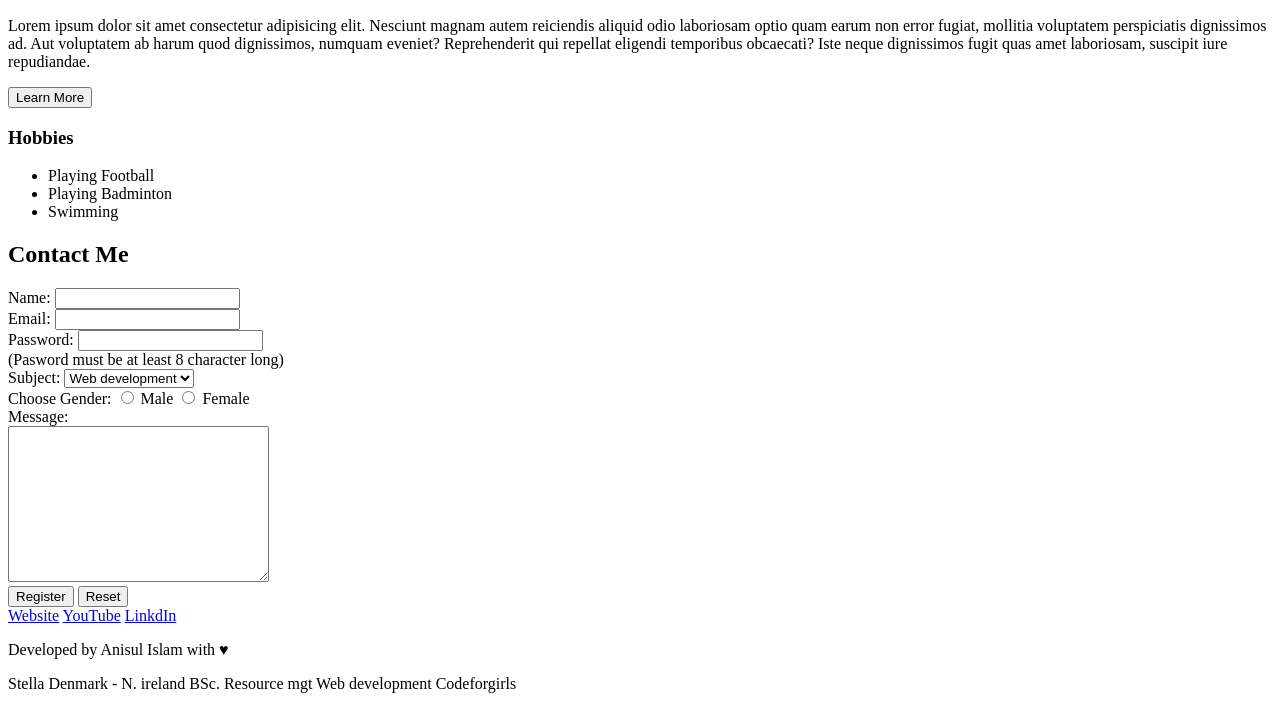
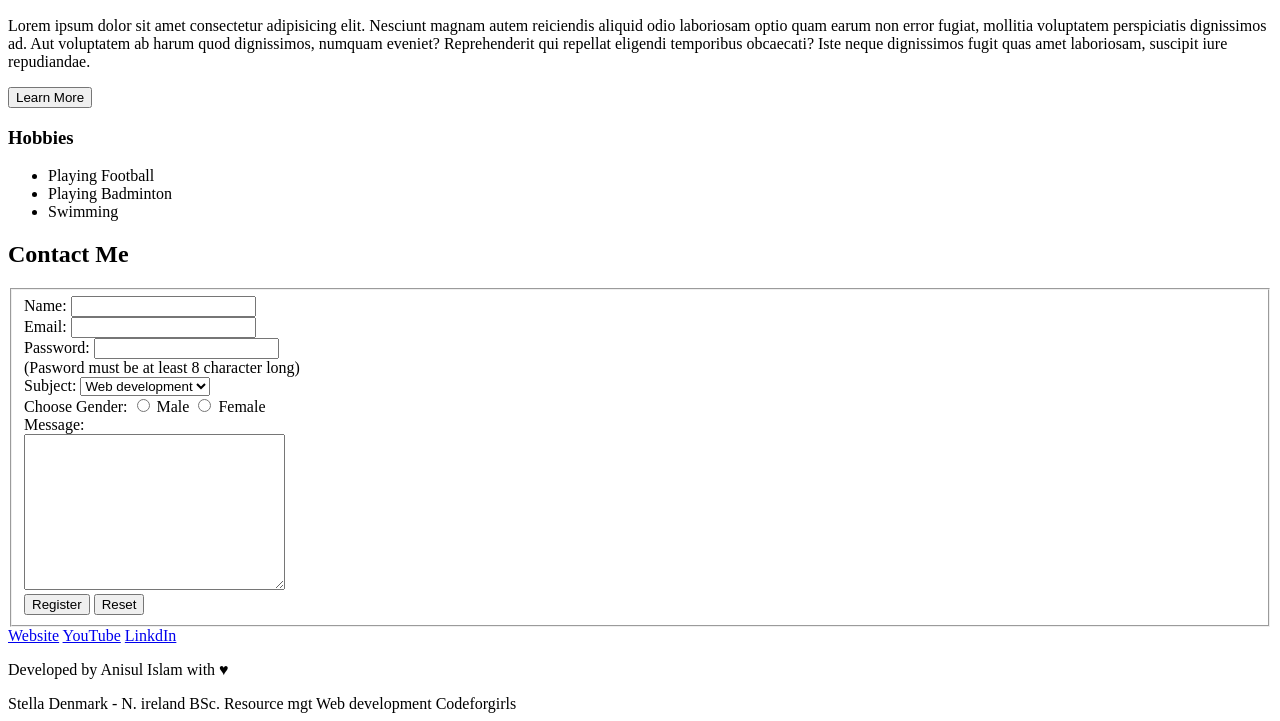
Before and after one commit to Integrify-Finland/int-fs7-accessibility, a plain HTML site: page index.html in a window 1280 px wide. Shown: the part 501-1222 px from the top of the page. Drawn offline with Linux system fonts and the light colour scheme.

Commit message:
Khuzista

```diff
--- a/index.html
+++ b/index.html
@@ -52,11 +52,12 @@
       </div>
 
       <div id="contact">
-        <form>
         <h2>Contact Me</h2>
         <form>
+          <fieldset>
           <div>
-            Name:
+            <label>
+            Name:</label>
             <input type="text" name="name" id="name" required />
           </div>
 
@@ -104,6 +105,7 @@
             <button type="submit">Register</button>
             <button type="reset">Reset</button>
           </div>
+        </fieldset>
         </form>
       </div>
 
```
